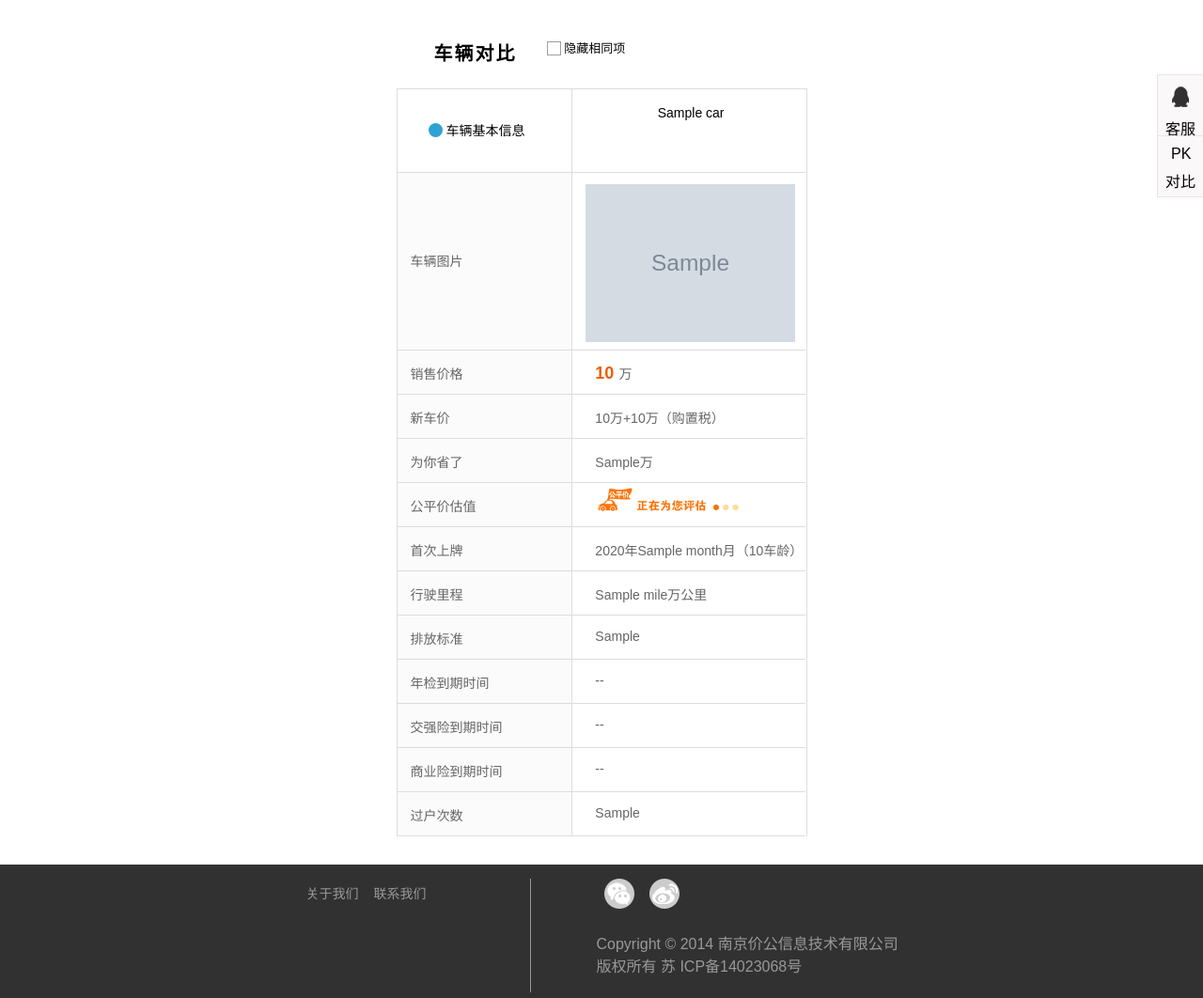
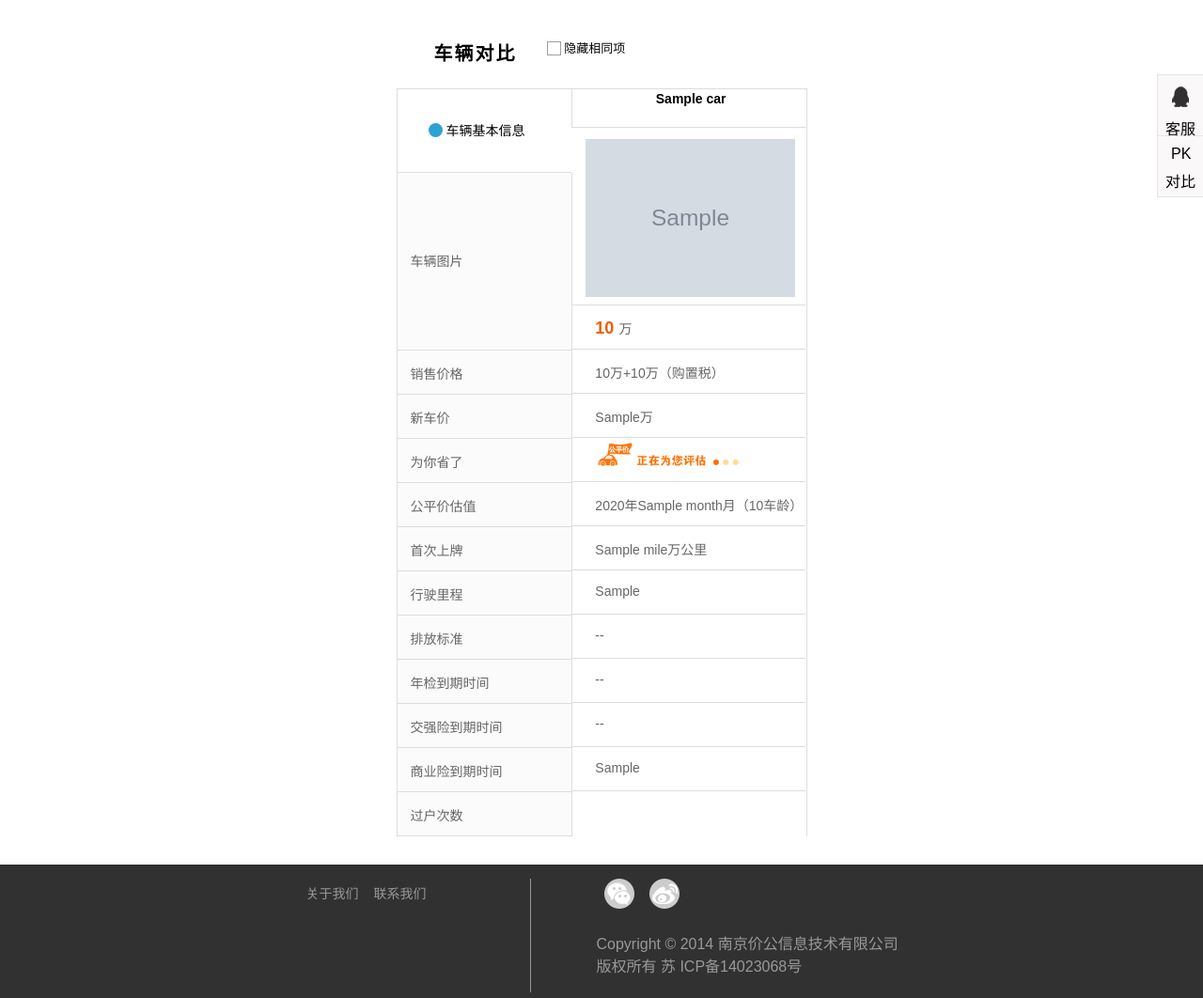
Before and after one commit to kevinwan/souchela, a Django app: template souche/templates/car_contrast.html in a window 1280 px wide. Shown: the part 161-1223 px from the top of the page at 94% size. Run offline with Django 3.2, Linux system fonts and the light colour scheme; the template is opened without the code that fills it: most values are stand-ins (such as "Sample title", 1, 10 or a date in 2020); grey boxes marked "Sample" are stand-in pictures; parts of the project's set-up code (start-up, migrations or seed data) failed here and were passed over.

Commit message:
[REV] Updata contrast page

```diff
--- a/souche/static/css/car_contrast.css
+++ b/souche/static/css/car_contrast.css
@@ -113,17 +113,18 @@
 }
 
 .base-info .item .car-name {
-	line-height: 24px;
+	line-height: 0;
 	text-align: center;
 	text-indent: 0;
-	padding: 0 5px;
+	padding: 24px 5px;
 	width: 238.5px;
-	height: 88px;
+	height: 40px;
 	margin-left: -1px;
 }
 
 .base-info .item .car-name a {
-	line-height: 50px;
+	line-height: 20px;
+	font-weight: bold;
 }
 
 .base-info .item .gpj-evaluate {
--- a/souche/static/css/search_car.css
+++ b/souche/static/css/search_car.css
@@ -639,7 +639,7 @@ a:hover {
 	margin: 0 5px;
 }
 
-.mark {
+.contrast-mark {
 	width: 15px;
 	height: 15px;
 	background: url(../image/mark.png) scroll 0px -10px;
--- a/souche/templates/car_contrast_preview.html
+++ b/souche/templates/car_contrast_preview.html
@@ -23,7 +23,7 @@
 						</div>
 						<div class="car-btn-ground">
 							<div class="fl">
-								<span class="f-orange">{{ car.price|floatformat:"2" }}</span>
+								<span class="f-orange">{{ car.price|floatformat:"2" }}万元</span>
 							</div>
 
 							<div class="fr">
```
